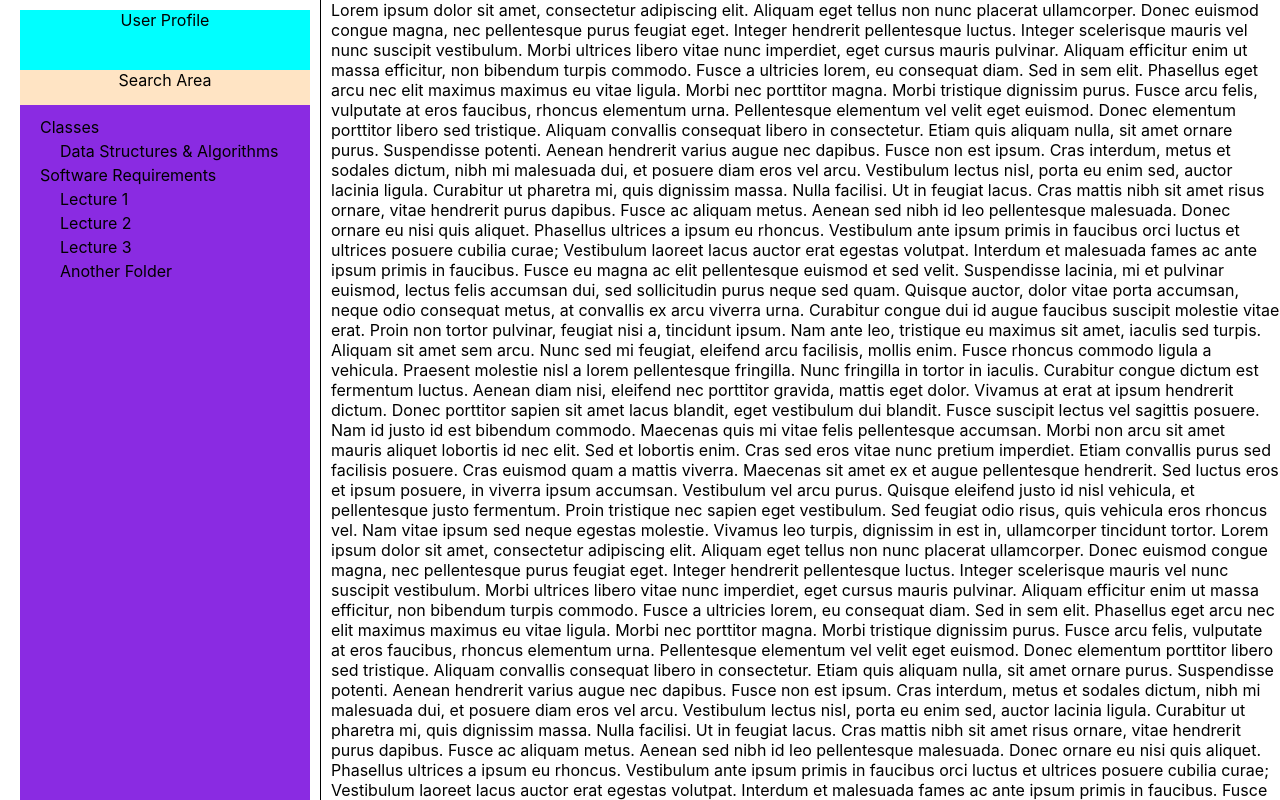
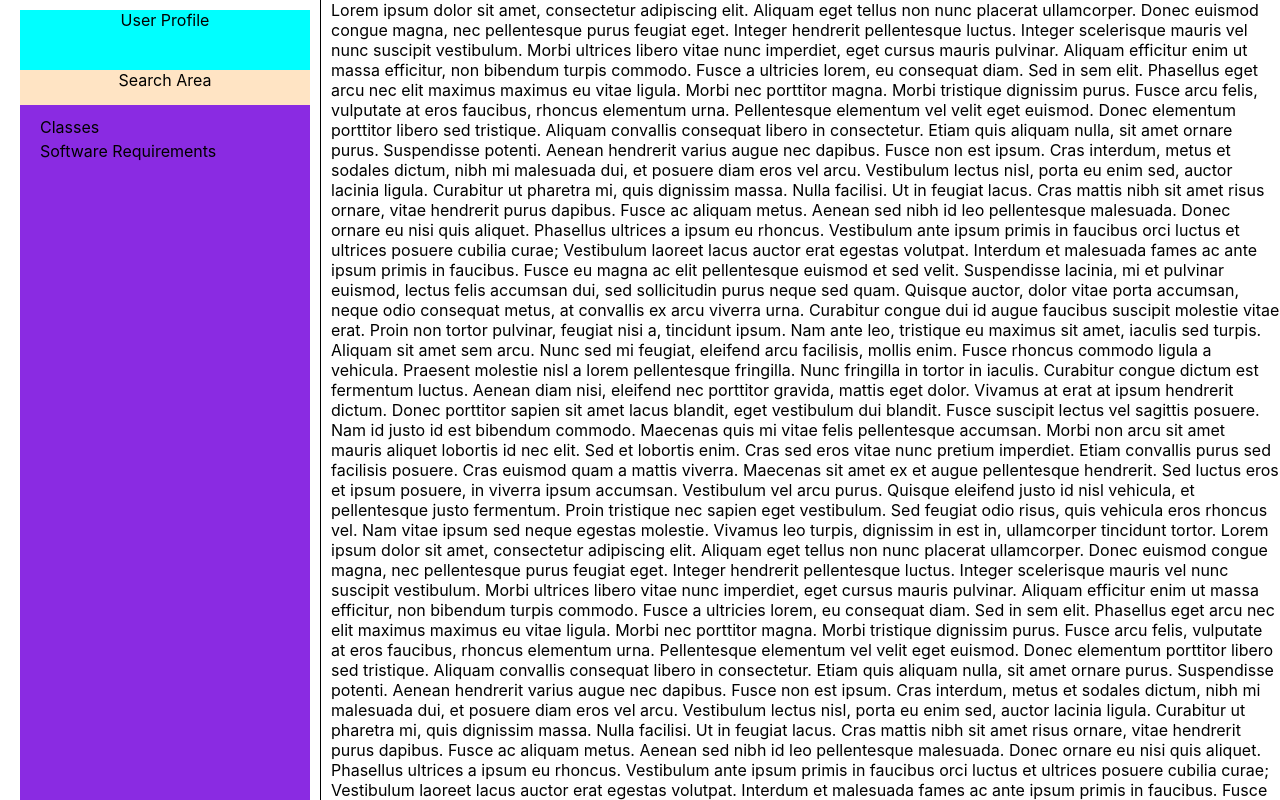
Before and after one commit to JeremyOlea/MemPal, a React (Create React App) app: page / in a window 1280 px wide. Shown: the top 800 px of the page. Built offline with nearby package versions, Linux system fonts and the light colour scheme.

Commit message:
Fix folder bug

```diff
--- a/src/components/sidebar/sidebar.css
+++ b/src/components/sidebar/sidebar.css
@@ -39,6 +39,7 @@
 .folder {
     display: flex;
     align-items: center;
+    /* TODO: MAKE IT NOT WRAP */
 }
 
 .folder-wrapper {
@@ -58,10 +59,10 @@
     overflow: hidden;
 }
 
-.collapsible .closed {
+.closed {
     height: 0px;
 }
 
-.collapsible .open {
+.open {
     height: auto;
 }
```
